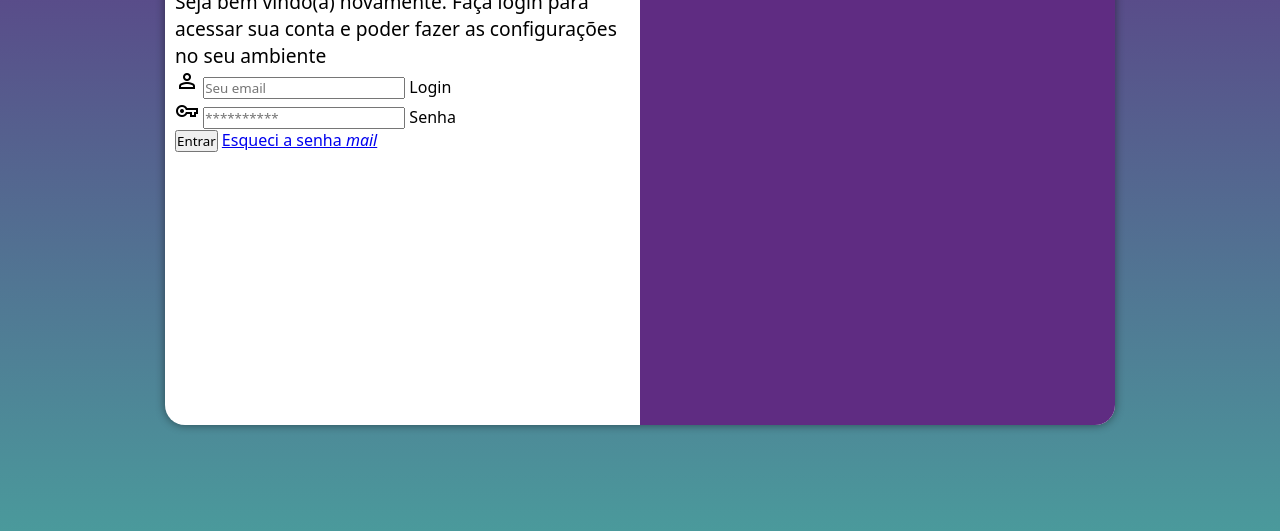
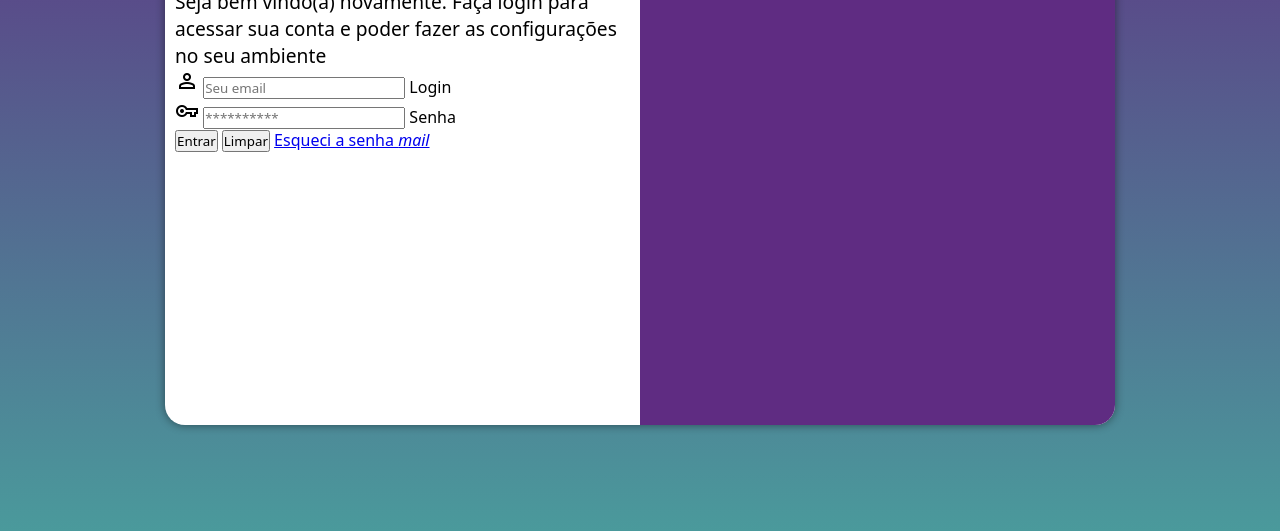
Before and after one commit to Josencleves/projeto-login, a plain HTML site: page index.html in a window 1280 px wide. Shown: the part 225-756 px from the top of the page. Drawn offline with nearby package versions, Linux system fonts and the light colour scheme.

Commit message:
input reset

```diff
--- a/index.html
+++ b/index.html
@@ -33,6 +33,7 @@
                         <label for="isenha">Senha</label>
                     </div>
                     <input type="submit" value="Entrar">
+                    <input type="reset" value="Limpar">
                     <a href="esqueci.html">
                         Esqueci a senha <i class="material-icon">mail</i>
                     </a>
```
